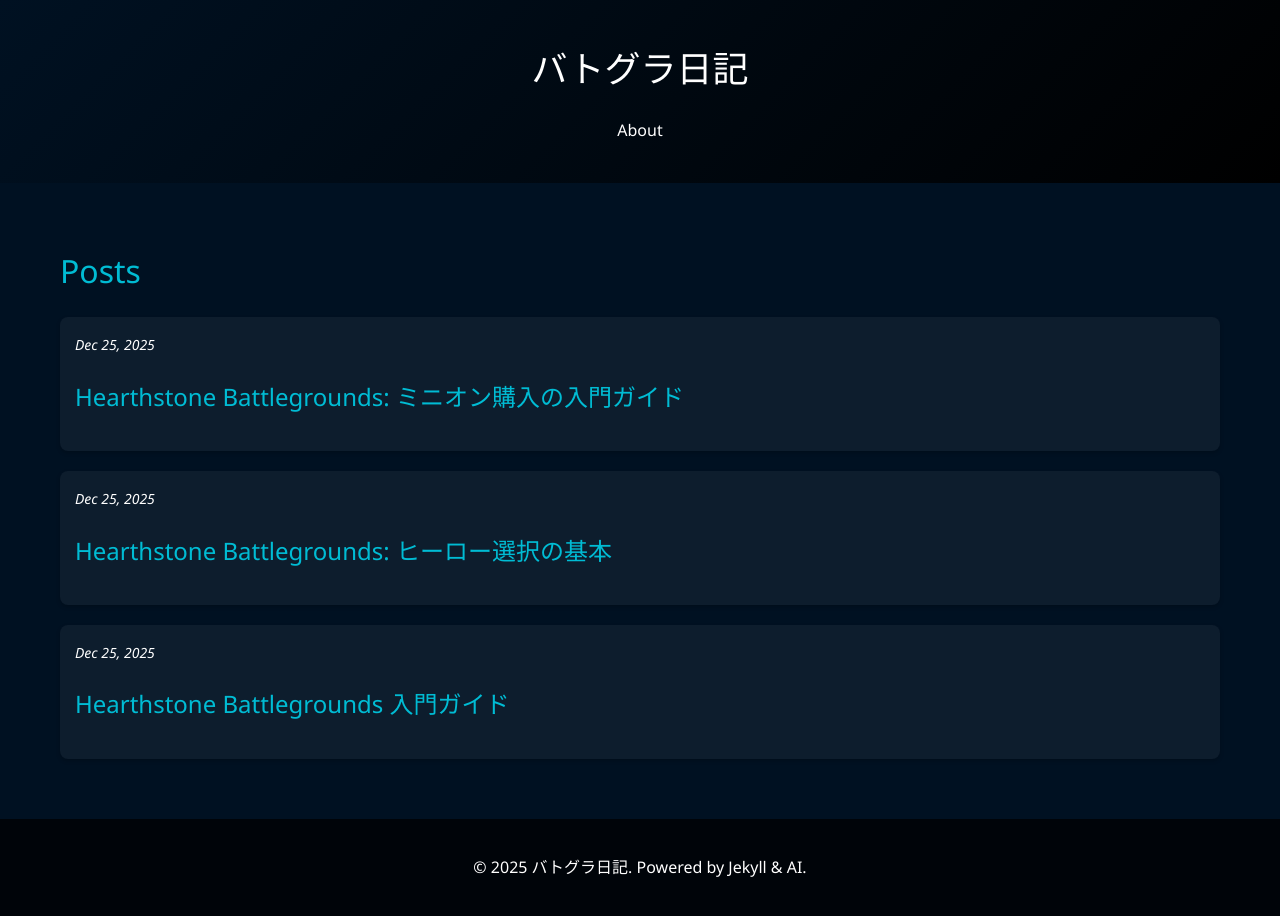
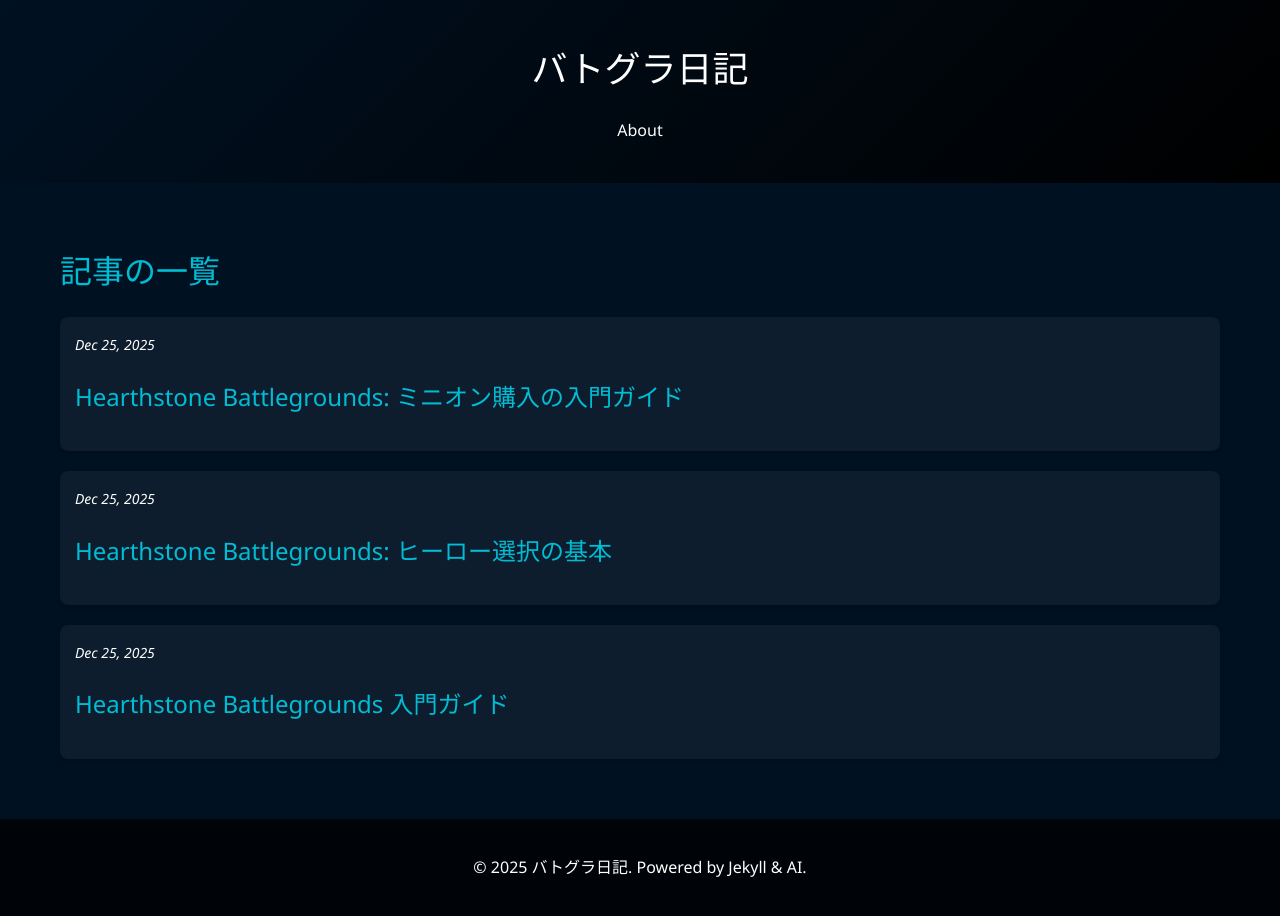
Before and after one commit to jagariku/ai-cms, a Jekyll site: the page built from index.markdown, in a window 1280 px wide. Built offline with Jekyll 4.4.1, drawn with Linux system fonts in a browser that asks for light colours.

```diff
--- a/_config.yml
+++ b/_config.yml
@@ -30,6 +30,7 @@ twitter_username: x
 github_username: jagariku
 
 # Build settings
+future: true
 plugins:
   - jekyll-feed
   - ai_processor
--- a/_layouts/home.html
+++ b/_layouts/home.html
@@ -3,7 +3,7 @@ layout: default
 ---
 
 <div class="home">
-  <h1 class="page-heading">Posts</h1>
+  <h1 class="page-heading">記事の一覧</h1>
   {{ content }}
 
   <ul class="post-list">
```
